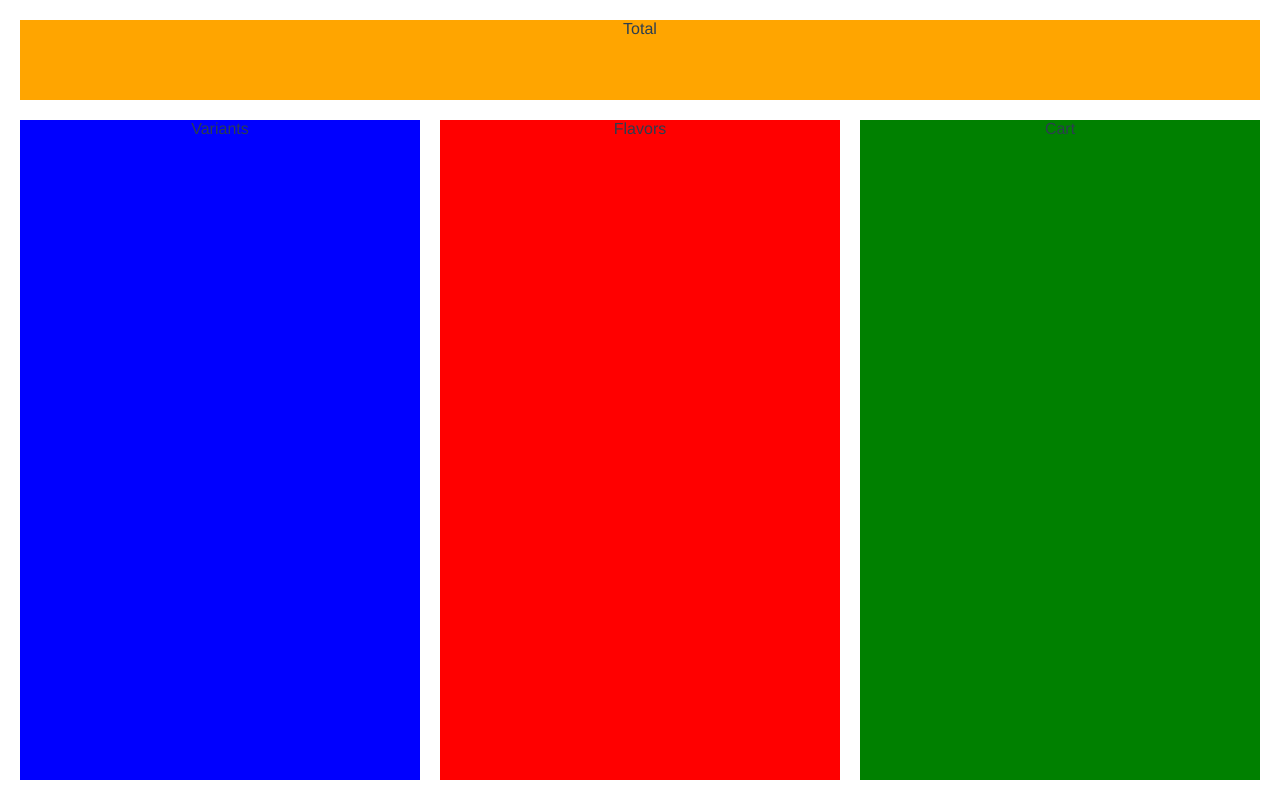
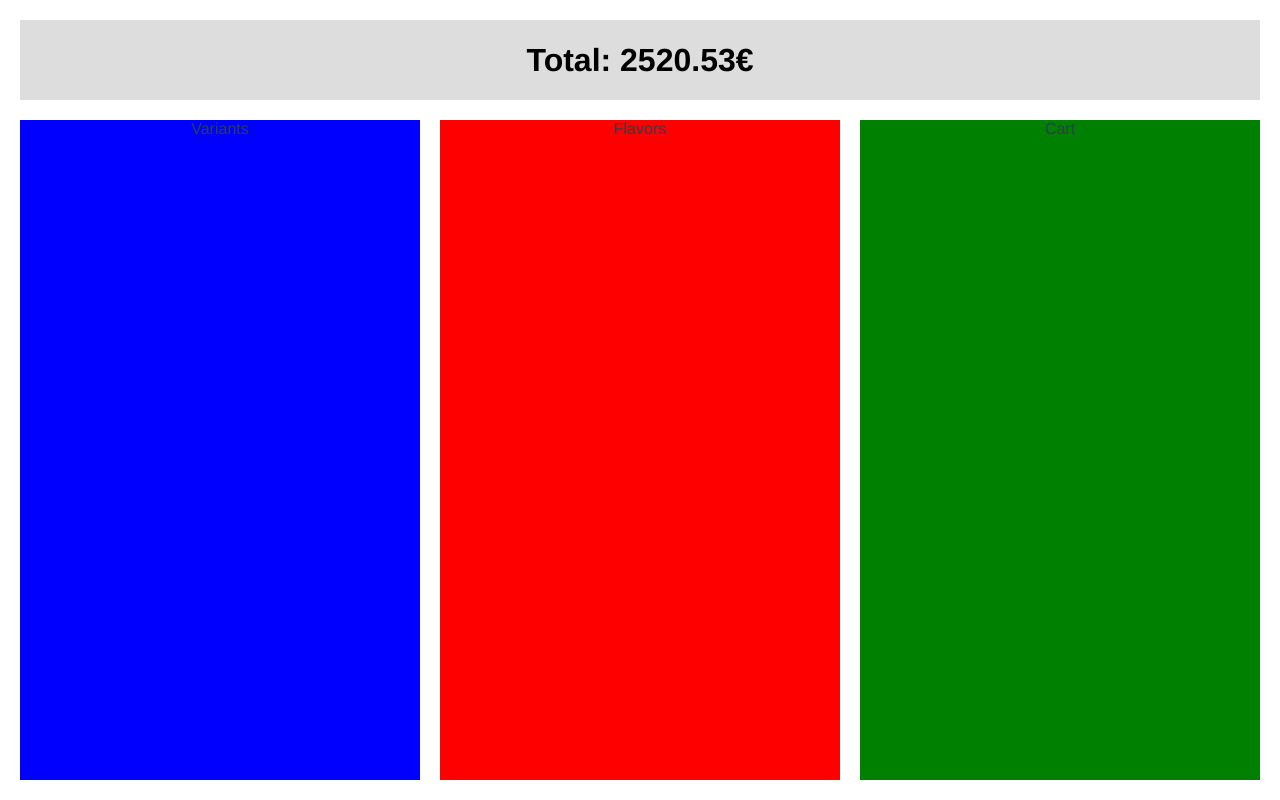
Before and after one commit to Ludwig-Henriques/tp-clever-cloud, a Vue app: page / in a window 1280 px wide. Built offline with nearby package versions, Linux system fonts and the light colour scheme.

Commit message:
[CHANGE] component total with static data

```diff
--- a/src/components/Total.vue
+++ b/src/components/Total.vue
@@ -1,12 +1,17 @@
 <template>
   <div class="total">
-    Total
+    <p>Total: {{(total * 41.904).toFixed(2)}}€</p>
   </div>
 </template>
 
 <script>
 export default {
   name: 'HelloWorld',
+  data() {
+    return {
+      total: 60.15
+    }
+  },
 }
 </script>
 
@@ -14,8 +19,17 @@ export default {
 <style scoped>
 
 .total{
-  background-color: orange;
+  background-color:#ddd;
   grid-column: 1 / -1;
+  display: flex;
+  align-items: center;
+  justify-content: center;
+}
+
+.total p {
+  font-size: 2rem;
+  font-weight: 700;
+  color: #000;
 }
 
 </style>
```
